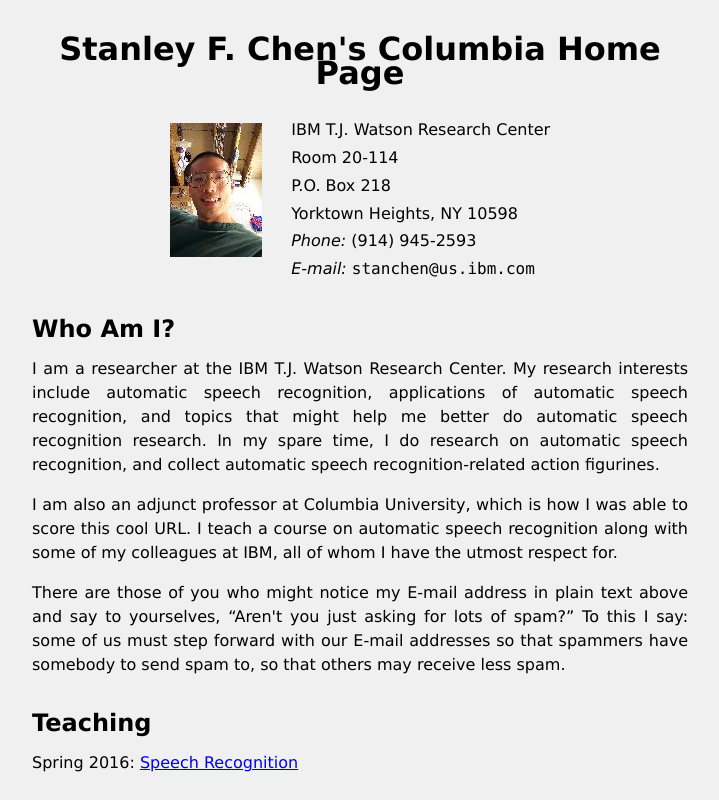
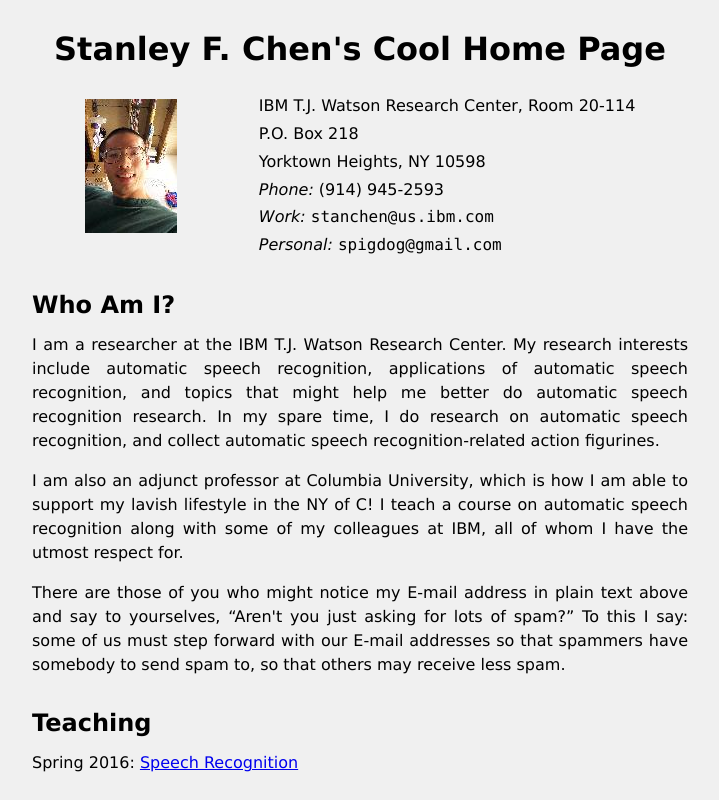
Before and after one commit to spigdog/spigdog.github.io, a plain HTML site: page spigdog/index.html in a window 1280 px wide. Shown: the top 800 px of the page, without its empty margins (280-999 px from the left). Drawn offline with nearby package versions, Linux system fonts and the light colour scheme; some packages are replaced by stand-ins of ours.

Commit message:
Initial commit

```diff
--- a/spigdog/index.html
+++ b/spigdog/index.html
@@ -14,9 +14,9 @@ MathJax.Hub.Config({
 <link rel="stylesheet" type="text/css" href="../default.css"/>
 </head>
 <body>
-<h1>Stanley F. Chen's Columbia Home Page</h1>
+<h1>Stanley F. Chen's Cool Home Page</h1>
 <figure id="tab:x:1"><table toplines="0" format="l{31%}l{69%}" style="border-collapse: collapse" class="pic_table"><col style="width: 31%"></col><col style="width: 69%"></col><tbody>
-<tr belowlines="0"><td style="text-align: left; vertical-align: top"><img src="stanchen.jpg"></img></td><td style="text-align: left; vertical-align: top">IBM T.J. Watson Research Center<br></br>Room 20-114<br></br>P.O. Box 218<br></br>Yorktown Heights, NY 10598<br></br><em>Phone:</em> (914) 945-2593<br></br><em>E-mail:</em> <code>stanchen@us.ibm.com</code></td></tr>
+<tr belowlines="0"><td style="text-align: left; vertical-align: top"><img src="stanchen.jpg"></img></td><td style="text-align: left; vertical-align: top">IBM T.J. Watson Research Center, Room 20-114<br></br>P.O. Box 218<br></br>Yorktown Heights, NY 10598<br></br><em>Phone:</em> (914) 945-2593<br></br><em>Work:</em> <code>stanchen@us.ibm.com</code><br></br><em>Personal:</em> <code>spigdog@gmail.com</code></td></tr>
 </tbody></table></figure>
 <h2 id="sec:x:1">Who Am I?</h2>
 <p>I am a researcher at the IBM T.J. Watson Research Center.  My research
@@ -26,7 +26,7 @@ better do automatic speech recognition research.
 In my spare time, I do research on automatic speech recognition, and collect
 automatic speech recognition-related action figurines.</p>
 <p>I am also an adjunct professor at Columbia University, which is
-how I was able to score this cool URL.
+how I am able to support my lavish lifestyle in the NY of C!
 I teach a course on automatic speech recognition along with some
 of my colleagues at IBM, all of whom I have the utmost respect for.</p>
 <p>There are those of you who might notice my E-mail address
@@ -35,7 +35,7 @@ asking for lots of spam?</q>  To this I say: some of us must
 step forward with our E-mail addresses so that spammers have
 somebody to send spam to, so that others may receive less spam.</p>
 <h2 id="sec:x:2">Teaching</h2>
-<p>Spring 2016: <a href="spring16/e6870/">Speech Recognition</a></p>
+<p>Spring 2016: <a href="http://www.ee.columbia.edu/~stanchen/spring16/e6870/">Speech Recognition</a></p>
 <h2 id="sec:x:3">Selected Publications</h2>
 <p><a href="http://paulineachen.com/">Pauline A. Chen</a> (my big sister).
 <strong><a href="http://www.amazon.com/The-Red-Chamber-Pauline-Chen/dp/0307701573/">The Red Chamber</a></strong>,
@@ -130,6 +130,6 @@ of the 31st Annual Meeting of the Association for Computational Linguistics</em>
 pages 9-16, 1993.  Extended version:
 <a href="papers/techrev.pdf">Harvard University technical report TR-12-93</a>.</p>
 <hr></hr>
-<p class="signature"><a href="http://www.ee.columbia.edu/~stanchen/"><em>Stanley F. Chen</em></a> &lt;<a href="mailto:stanchen@us.ibm.com">stanchen@us.ibm.com</a>&gt;<br></br>Last updated: 2016 Dec 06</p>
+<p class="signature"><a href="http://joneschen.org/spigdog/"><em>Stanley F. Chen</em></a> &lt;<a href="mailto:spigdog@gmail.com">spigdog@gmail.com</a>&gt;<br></br>Last updated: 2016 Dec 06</p>
 </body>
 </html>
```
Also changed, not shown: index.html (+3 -1 lines).
